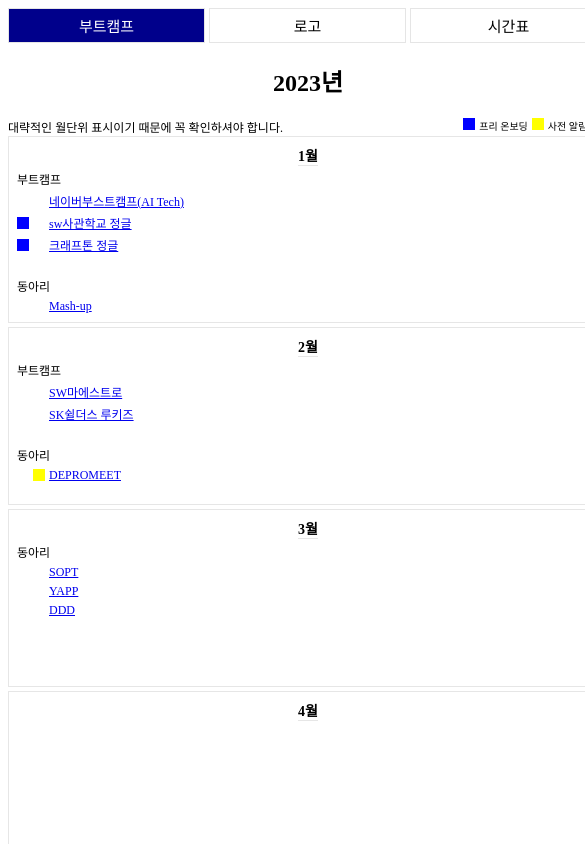
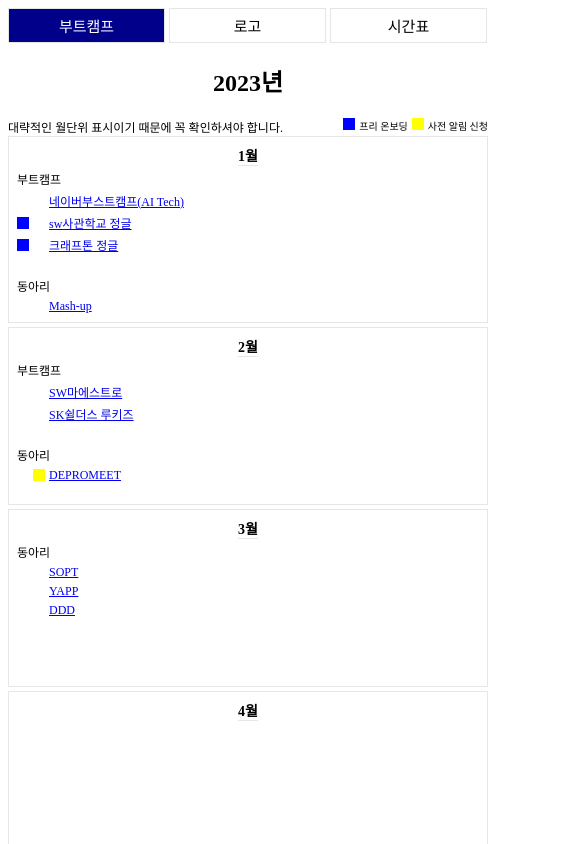
Before and after one commit to yeon-kk/sw-calendar, a React (Create React App) app: page / in a window 390 px wide. Both pictures are taken after a click on the button "부트캠프". Shown: the top 844 px of the page, 585 px wide, since content can reach past the window. Built offline with nearby package versions, Linux system fonts and the light colour scheme.

Commit message:
Style: 미디어쿼리 480px 추가

```diff
--- a/src/App.module.css
+++ b/src/App.module.css
@@ -29,7 +29,7 @@
   }
 }
 
-@media all and (max-width:1023px) {
+@media all and (min-width:481px) and (max-width:1023px) {
   .navLayout{
     width: 600px;
 }
@@ -37,3 +37,11 @@
     width: 197px;
   }
 }
+@media all and (max-width:480px) {
+  .navLayout{
+    width: 480px;
+}
+.navButton {
+    width: 157px;
+  }
+}
--- a/src/pages/calendar/Calendar.module.css
+++ b/src/pages/calendar/Calendar.module.css
@@ -40,8 +40,6 @@
 
     .calenderContainerLayout{
         width: 600px;
-        margin: auto;
-        align-items: center;
     }
 
     .calenderLayout {
@@ -59,12 +57,43 @@
     .calenderContainerLayout{
         width: 600px;
         align-items: center;
-        margin: auto;
     }
     .calenderLayout {
         display: flex;
         flex-direction: column;
         width: 600px;
+        margin: auto;
+        gap: 4px;
+    }
+}
+
+@media all and (mim-width:480px) and (max-width:767px) {
+    .explain{
+        width: 600px;
+    }
+    .calenderContainerLayout{
+        width: 600px;
+    }
+    .calenderLayout {
+        display: flex;
+        flex-direction: column;
+        width: 600px;
+        margin: auto;
+        gap: 4px;
+    }
+}
+
+@media all and (max-width:480px) {
+    .explain{
+        width: 480px;
+    }
+    .calenderContainerLayout{
+        width: 480px;
+    }
+    .calenderLayout {
+        display: flex;
+        flex-direction: column;
+        width: 480px;
         margin: auto;
         gap: 4px;
     }
```
